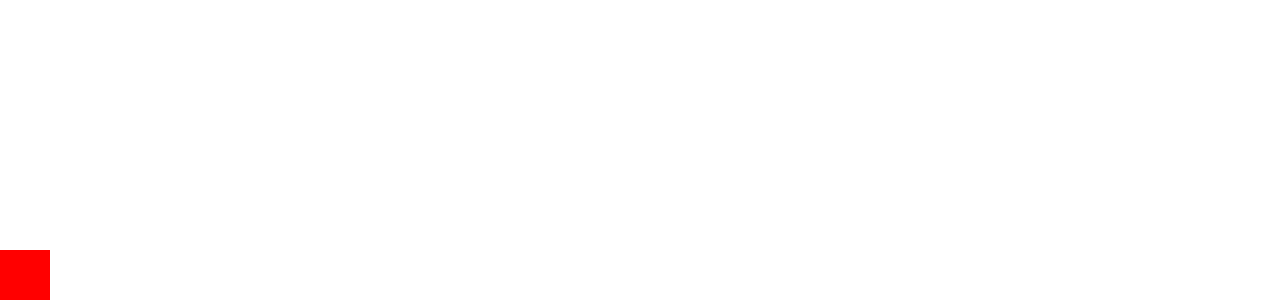
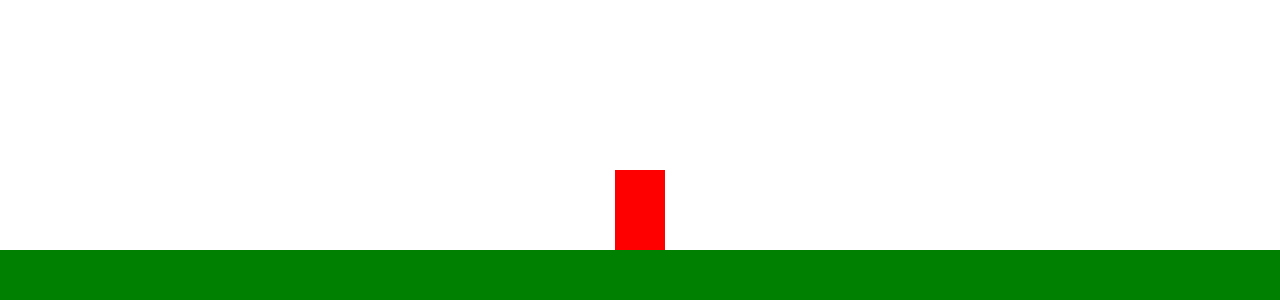
Before and after one commit to never-drive/S4F_Project_Nils, a React (Create React App) app in the folder jump-and-run-game/: page /mapone in a window 1280 px wide. Shown: the part 500-800 px from the top of the page. Built offline with nearby package versions, Linux system fonts and the light colour scheme.

Commit message:
links, jump function and full screen mode

```diff
--- a/jump-and-run-game/src/App.js
+++ b/jump-and-run-game/src/App.js
@@ -2,25 +2,38 @@ import React from 'react';
 import { TiHomeOutline } from 'react-icons/ti';
 import { Link } from 'react-router-dom';
 
+function enterFullscreen() {
+	const element = document.documentElement;
 
+	if (element.requestFullscreen) {
+	  element.requestFullscreen();
+	} else if (element.mozRequestFullScreen) {
+	  element.mozRequestFullScreen();
+	} else if (element.webkitRequestFullscreen) {
+	  element.webkitRequestFullscreen();
+	} else if (element.msRequestFullscreen) {
+	  element.msRequestFullscreen();
+	}
+  }
 
 const Startpage = () => {
 	return (
 		<div id='startdiv'>
-			<Link to='/choose'><button className='yellowbtn'>Start</button></Link>
-        	<Link to='/login'><button className='yellowbtn'>Log In</button></Link>
-			<Link to='/highscore'><button className='yellowbtn'>Highscores</button></Link>
+			<Link to='/choose' onClick={enterFullscreen}><button className='yellowbtn' >Start</button></Link>
+        	<Link to='/login' onClick={enterFullscreen}><button className='yellowbtn'>Log In</button></Link>
+			<Link to='/highscore' onClick={enterFullscreen}><button className='yellowbtn'>Highscores</button></Link>
 		</div>
 	)
 };
 
 const Choosingpage = () => {
+
 	return (
 		<div id='gamechoosediv'>
 				<p className='title'>Choose your Map</p>
 				<div id='mapdivgrid'>
 					<div className='mapdiv'>
-						<p className='maptitle'><Link to='/mapone'>Map 1</Link></p>
+						<p className='maptitle'><Link to='/mapone' onClick={enterFullscreen}>Map 1</Link></p>
 					</div>
 					<div className='mapdiv'>
 						<p className='maptitle'>Map 2</p>
--- a/jump-and-run-game/src/Login.js
+++ b/jump-and-run-game/src/Login.js
@@ -1,13 +1,25 @@
 import React from 'react';
 import { Link } from 'react-router-dom';
 
+function enterFullscreen() {
+	const element = document.documentElement;
 
+	if (element.requestFullscreen) {
+	  element.requestFullscreen();
+	} else if (element.mozRequestFullScreen) {
+	  element.mozRequestFullScreen();
+	} else if (element.webkitRequestFullscreen) {
+	  element.webkitRequestFullscreen();
+	} else if (element.msRequestFullscreen) {
+	  element.msRequestFullscreen();
+	}
+  }
 
 const Loginpage = () => {
 	return (
 		<div id='logindiv'>
 		 <h1>Loginpage</h1>
-            <Link to='/'>Go to Startpage</Link>
+            <Link to='/' onClick={enterFullscreen}>Go to Startpage</Link>
 		</div>
 	)
 };
--- a/jump-and-run-game/src/highscore.js
+++ b/jump-and-run-game/src/highscore.js
@@ -1,13 +1,25 @@
 import React from 'react';
 import { Link } from 'react-router-dom';
 
+function enterFullscreen() {
+	const element = document.documentElement;
 
+	if (element.requestFullscreen) {
+	  element.requestFullscreen();
+	} else if (element.mozRequestFullScreen) {
+	  element.mozRequestFullScreen();
+	} else if (element.webkitRequestFullscreen) {
+	  element.webkitRequestFullscreen();
+	} else if (element.msRequestFullscreen) {
+	  element.msRequestFullscreen();
+	}
+  }
 
 const Highscorepage = () => {
 	return (
 		<div id='highscorediv'>
 		 <h1>Highscores</h1>
-            <Link to='/'>Go to Startpage</Link>
+            <Link to='/' onClick={enterFullscreen}>Go to Startpage</Link>
 		</div>
 	)
 };
--- a/jump-and-run-game/src/index.css
+++ b/jump-and-run-game/src/index.css
@@ -32,6 +32,16 @@ body {
   justify-content: center;
   flex-direction: column;
   min-height: 100vh;
+}
+
+#maponediv {
+  margin-top: 0;
+  width: 100vw;
+  display: flex;
+  flex-direction: column;
+  align-items: center;
+  overflow: hidden;
+  height: 100vh;
 }
 
 .yellowbtn {
@@ -93,6 +103,7 @@ body {
   flex-direction: column;
   height: 150px;
   border:rgba(0, 0, 0, 0.3) solid 1px;
+  overflow: hidden;
 }
 
 .title {
@@ -129,11 +140,19 @@ body {
 
 #Spielfigur {
   position: absolute;
-  bottom: 0;
-  left: 0;
+  left: 30;
   width: 50px;
-  height: 50px;
+  height: 80px;
   background-color: red;
   transition: all 0.1s;
   z-index: 1;
 }
+
+#ground {
+  position: absolute;
+  bottom: 0;
+  left: 0;
+  height: 50px;
+  background-color: green;
+  z-index: 0;
+}
--- a/jump-and-run-game/src/maps/map_one.js
+++ b/jump-and-run-game/src/maps/map_one.js
@@ -1,12 +1,60 @@
-import React from 'react';
+import React, { useState, useEffect } from 'react';
+
+
 
 const MapOne = () => {
-	return (
-		<div id='maponediv'>
-            <div id='Spielfigur'></div>
-		</div>
-	)
+  const [bottomPositions, setBottomPosition] = useState(50);
+
+  useEffect(() => {
+    const handleKeyDown = (e) => {
+      if (e.key === ' ') {
+        jump();
+      }
+    };
+
+    document.addEventListener('keydown', handleKeyDown);
+
+    return () => {
+      document.removeEventListener('keydown', handleKeyDown);
+    };
+  }, );
+
+  const jump = () => {
+    const blocks = document.querySelectorAll('.block');
+    let blockPositions = [];
+
+    blocks.forEach((block) => {
+      let topPosition = block.offsetTop;
+      let bottomPosition = topPosition + block.offsetHeight;
+
+      const positionObj = {
+        top: topPosition,
+        bottom: bottomPosition
+      };
+
+      blockPositions.push(positionObj);
+    });
+
+    let screenheight = window.screen.height;
+    if (blockPositions.some((position) => screenheight-position.top=== bottomPositions)) {
+      setBottomPosition((prevBottomPosition) => prevBottomPosition + 150);
+    } else {
+      console.log(bottomPositions);
+      console.log(blockPositions);
+      console.log(screenheight);
+    }
+  };
+
+  return (
+    <div id="maponediv">
+      <div
+        id="Spielfigur"
+        style={{ bottom: `${bottomPositions}px` }}
+      ></div>
+      <div id="ground" className="block" style={{ width: '100%' }}></div>
+
+    </div>
+  );
 };
 
-
-export { MapOne } ;
+export { MapOne };
```
Also changed, not shown: jump-and-run-game/src/index.js (+4 -5 lines), 1 other file (tests, documents, lock files or other folders).
